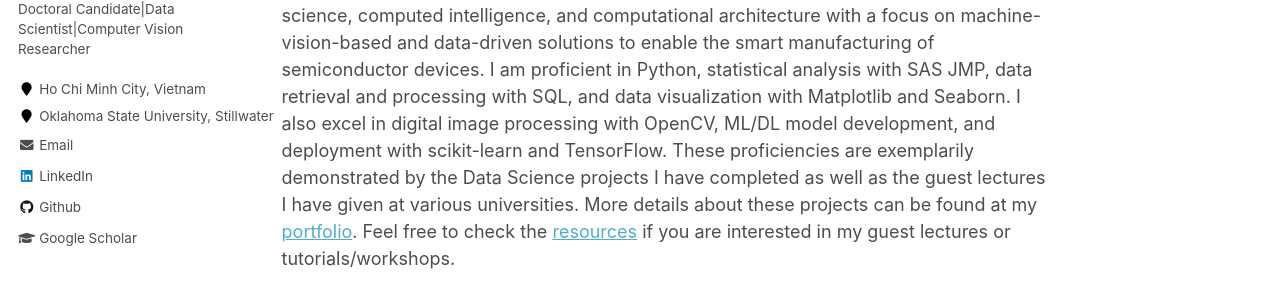
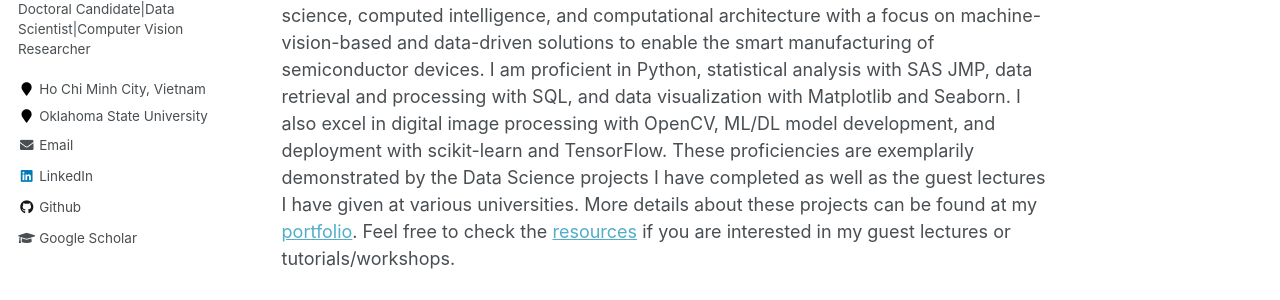
Before and after one commit to vohuynhquangnguyen/vohuynhquangnguyen.github.io, a Jekyll site: the page built from _pages/about.md, in a window 1280 px wide. Shown: the part 336-636 px from the top of the page. Built offline with Jekyll 4.4.1, drawn with Linux system fonts in a browser that asks for light colours.

Commit message:
Update _config.yml

```diff
--- a/_config.yml
+++ b/_config.yml
@@ -82,7 +82,7 @@ author:
   avatar           : "profile.png"
   bio              : "Doctoral Candidate|Data Scientist|Computer Vision Researcher"
   location         : "Ho Chi Minh City, Vietnam"
-  employer         : "Oklahoma State University, Stillwater"
+  employer         : "Oklahoma State University"
   pubmed           :
   googlescholar    : "https://scholar.google.com/citations?user=ntNcX0EAAAAJ&hl=en"
   email            : "lucius.vo@okstate.edu"
```
